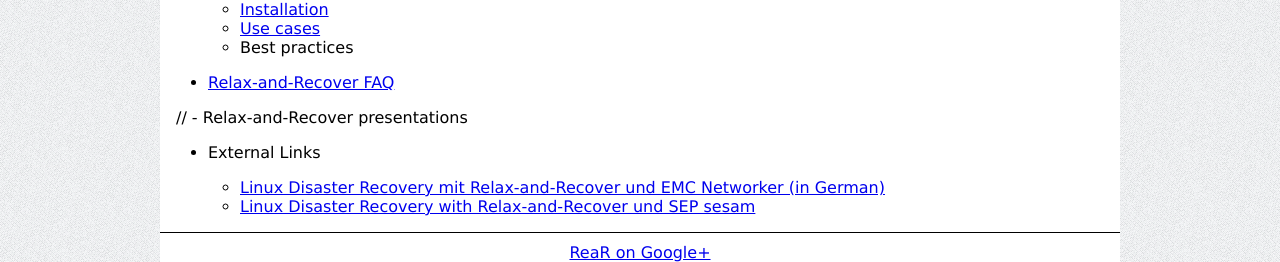
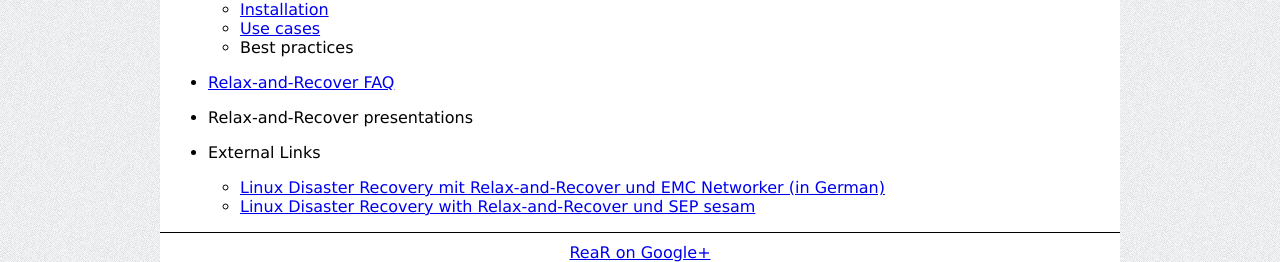
Before and after one commit to rear/rear.github.com, a Jekyll site: the page built from documentation/index.md, in a window 1280 px wide. Shown: the part 650-912 px from the top of the page. Built offline with Jekyll 4.4.1, drawn with Linux system fonts in a browser that asks for light colours; comment, search, counter and statistics services are not loaded.

Commit message:
Fix a thinko :)

```diff
--- a/documentation/index.md
+++ b/documentation/index.md
@@ -37,7 +37,7 @@
 
  - [Relax-and-Recover FAQ](http://relax-and-recover.org/documentation/faq)
 
-// - Relax-and-Recover presentations
+ - Relax-and-Recover presentations
 
  - External Links
 
```
